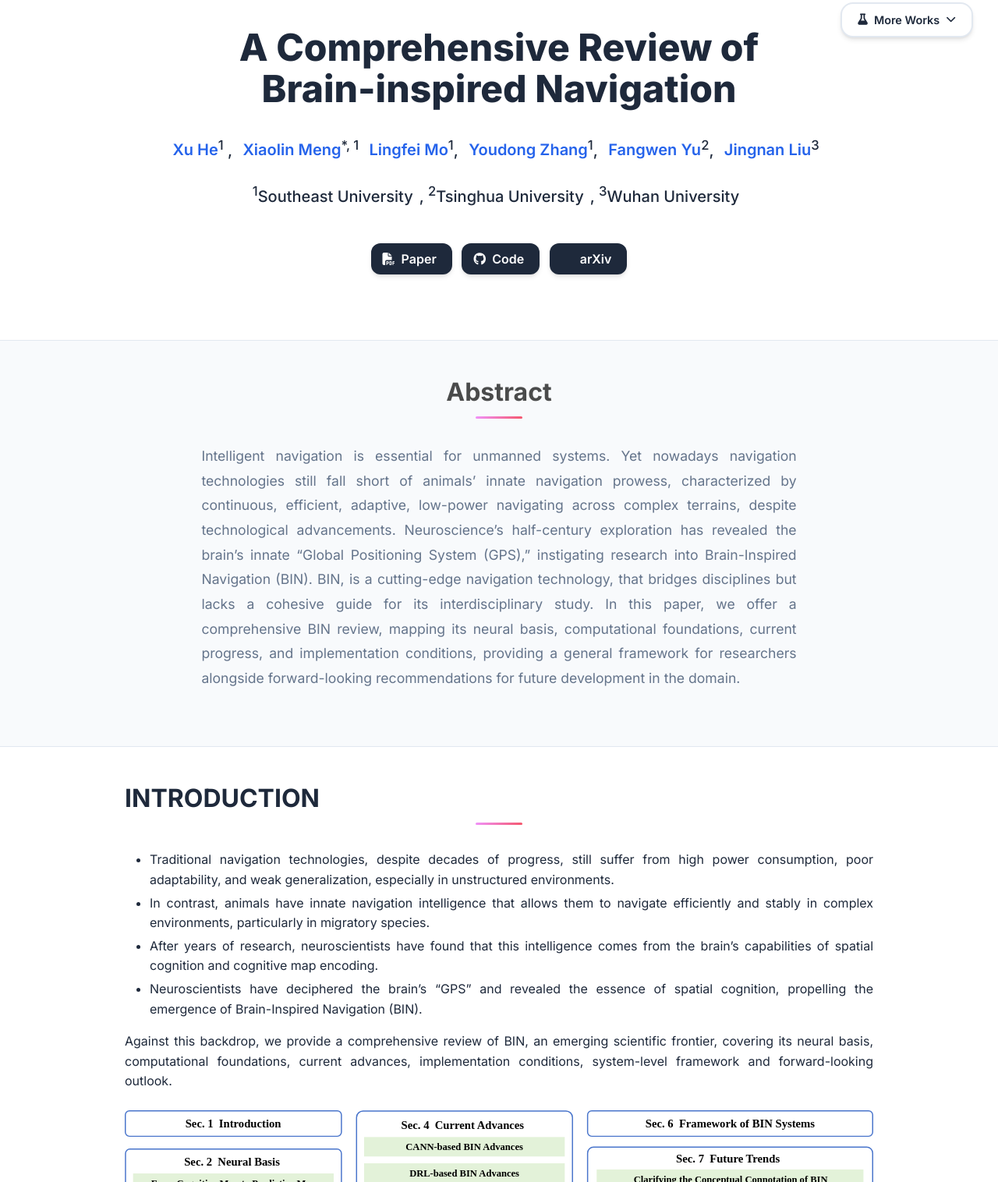
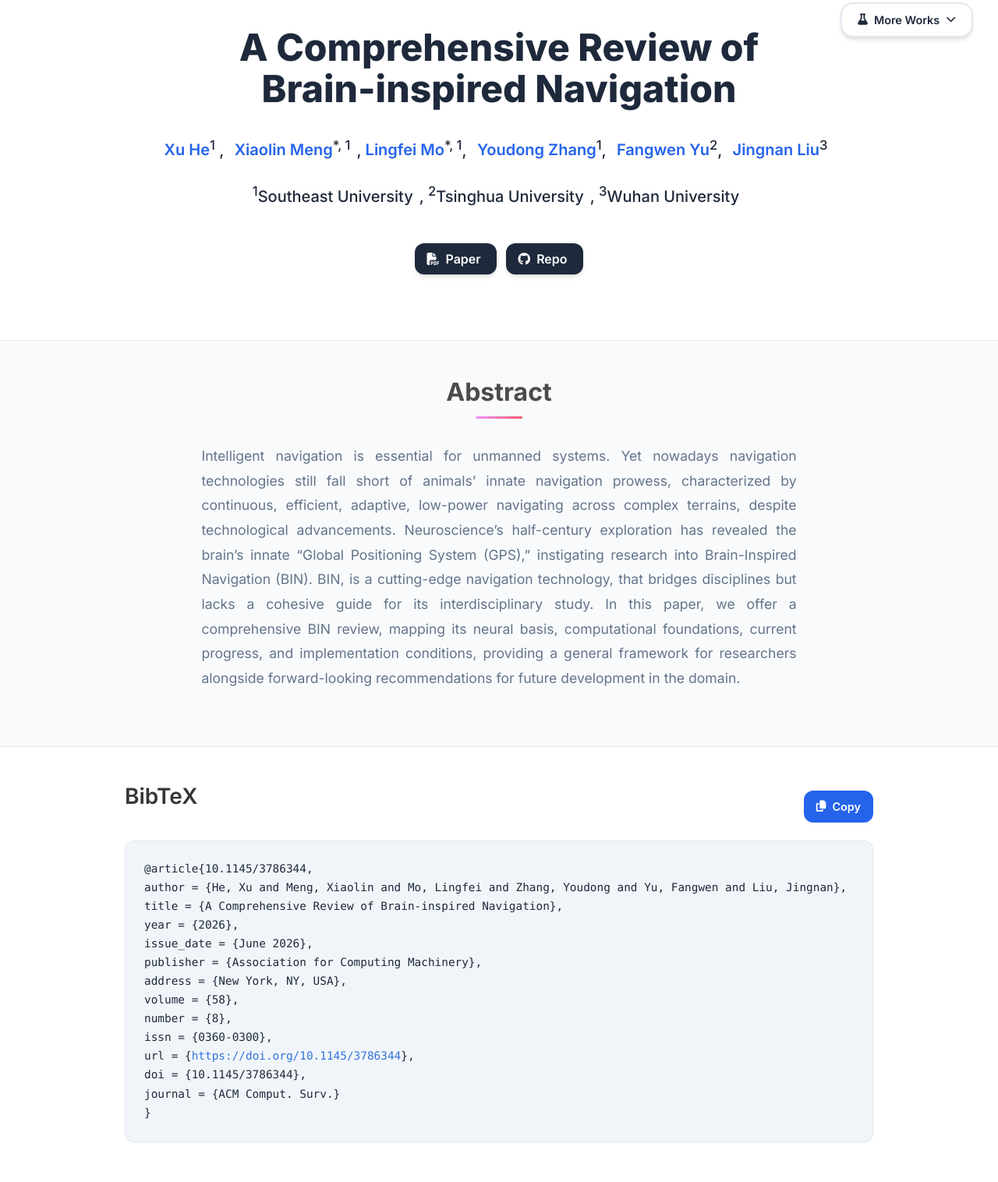
Before and after one commit to BINUCOE/Awesome-Brain-inspired-Navigation, a plain HTML site: page docs/index.html in a window 1280 px wide. Shown: the part 29-1545 px from the top of the page at 78% size. Drawn offline with nearby package versions, Linux system fonts and the light colour scheme; some icons are missing.

Commit message:
Update Citation

```diff
--- a/docs/index.html
+++ b/docs/index.html
@@ -248,9 +248,9 @@
                     <a href="FIRST AUTHOR PERSONAL LINK" target="_blank">Xu He</a><sup>1</sup> ,
                   </span>
                   <span class="author-block">
-                    <a href="SECOND AUTHOR PERSONAL LINK" target="_blank">Xiaolin Meng</a><sup>*, 1</sup></span>
+                    <a href="SECOND AUTHOR PERSONAL LINK" target="_blank">Xiaolin Meng</a><sup>*, 1</sup></span>,
                   <span class="author-block">
-                    <a href="THIRD AUTHOR PERSONAL LINK" target="_blank">Lingfei Mo</a><sup>1</sup>,
+                    <a href="THIRD AUTHOR PERSONAL LINK" target="_blank">Lingfei Mo</a><sup>*, 1</sup>,
                   </span>
                   <span class="author-block">
                     <a href="THIRD AUTHOR PERSONAL LINK" target="_blank">Youdong Zhang</a><sup>1</sup>,
@@ -301,20 +301,20 @@
                     <span class="icon">
                       <i class="fab fa-github"></i>
                     </span>
-                    <span>Code</span>
+                    <span>Repo</span>
                   </a>
                 </span>
 
-                <!-- TODO: Update with your arXiv paper ID -->
-                <span class="link-block">
-                  <a href="https://arxiv.org/abs/2510.17530" target="_blank"
-                  class="external-link button is-normal is-rounded is-dark">
-                  <span class="icon">
-                    <i class="ai ai-arxiv"></i>
-                  </span>
-                  <span>arXiv</span>
-                </a>
-              </span>
+<!--                &lt;!&ndash; TODO: Update with your arXiv paper ID &ndash;&gt;-->
+<!--                <span class="link-block">-->
+<!--                  <a href="https://arxiv.org/abs/2510.17530" target="_blank"-->
+<!--                  class="external-link button is-normal is-rounded is-dark">-->
+<!--                  <span class="icon">-->
+<!--                    <i class="ai ai-arxiv"></i>-->
+<!--                  </span>-->
+<!--                  <span>arXiv</span>-->
+<!--                </a>-->
+<!--              </span>-->
             </div>
           </div>
         </div>
@@ -322,6 +322,7 @@
     </div>
   </div>
 </section>
+
 
 <!-- Paper abstract -->
 <section class="section hero is-light">
@@ -340,6 +341,34 @@
   </div>
 </section>
 <!-- End paper abstract -->
+
+
+<!--BibTex citation -->
+<section class="section" id="BibTeX">
+  <div class="container is-max-desktop content">
+    <div class="bibtex-header">
+      <h2 class="title">BibTeX</h2>
+      <button class="copy-bibtex-btn" onclick="copyBibTeX()" title="Copy BibTeX to clipboard">
+        <i class="fas fa-copy"></i>
+        <span class="copy-text">Copy</span>
+      </button>
+    </div>
+    <pre id="bibtex-code"><code>@article{10.1145/3786344,
+author = {He, Xu and Meng, Xiaolin and Mo, Lingfei and Zhang, Youdong and Yu, Fangwen and Liu, Jingnan},
+title = {A Comprehensive Review of Brain-inspired Navigation},
+year = {2026},
+issue_date = {June 2026},
+publisher = {Association for Computing Machinery},
+address = {New York, NY, USA},
+volume = {58},
+number = {8},
+issn = {0360-0300},
+url = {<a href="https://doi.org/10.1145/3786344" class="url-auto-link" target="_blank" rel="noopener noreferrer" data-url-processed="true">https://doi.org/10.1145/3786344</a>},
+doi = {10.1145/3786344},
+journal = {ACM Comput. Surv.}
+}</code></pre>
+    </div>
+</section>
 
 <section class="section hero is-small">
   <div class="container is-max-desktop">
@@ -968,25 +997,7 @@
 <!-- End image carousel -->
 
 
-<!--BibTex citation -->
-  <section class="section" id="BibTeX">
-    <div class="container is-max-desktop content">
-      <div class="bibtex-header">
-        <h2 class="title">BibTeX</h2>
-        <button class="copy-bibtex-btn" onclick="copyBibTeX()" title="Copy BibTeX to clipboard">
-          <i class="fas fa-copy"></i>
-          <span class="copy-text">Copy</span>
-        </button>
-      </div>
-      <pre id="bibtex-code"><code>@article{YourPaperKey2024,
-  title={Your Paper Title Here},
-  author={First Author and Second Author and Third Author},
-  journal={Conference/Journal Name},
-  year={2024},
-  url={https://your-domain.com/your-project-page}
-}</code></pre>
-    </div>
-</section>
+
 <!--End BibTex citation -->
 
 
```
Also changed, not shown: 1 other file.
